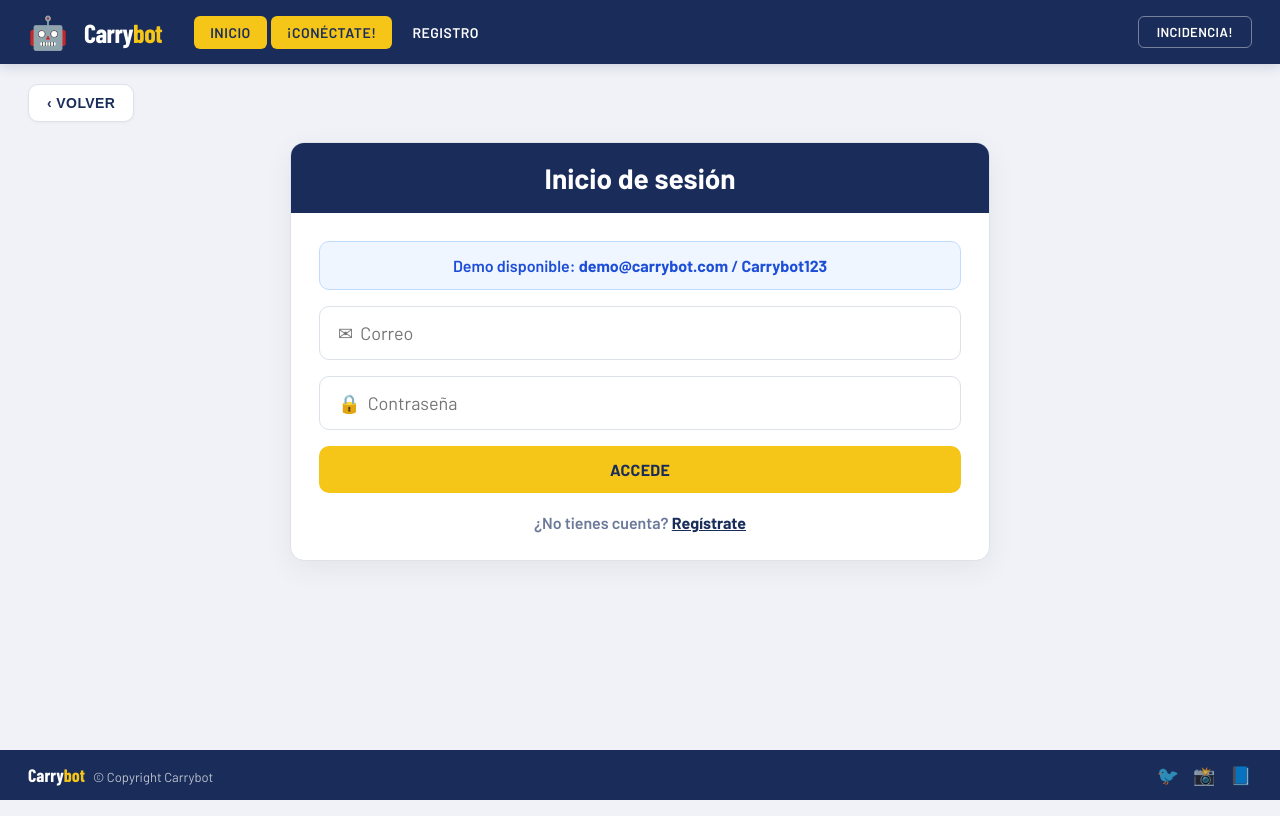
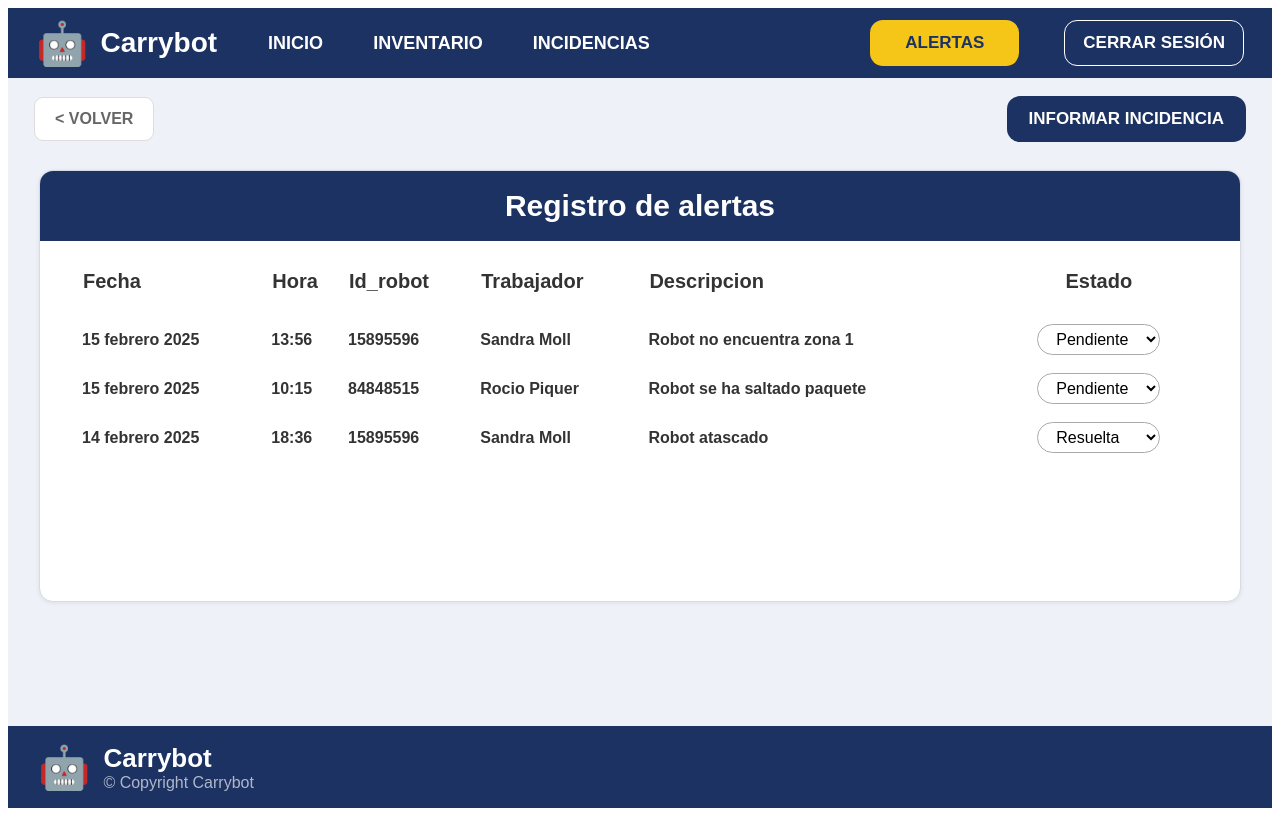
Before and after one commit to JaimeSM21/carrybot_web, a React (Vite) app: page /alertas in a window 1280 px wide. Before the commit this address led to /login. Built offline with nearby package versions, Linux system fonts and the light colour scheme; no server answers.

Commit message:
CB-H4-04
Pagina alertas funcional

```diff
--- a/src/App.jsx
+++ b/src/App.jsx
@@ -10,6 +10,7 @@ import { getSessionUser, logoutSession, seedDemoUser } from './utils/auth'
 import FormularioIncidencias from './pages/FormularioIncidencias'
 import RobotList from './pages/RobotList'
 import RegistroIncidencias from './pages/RegistroIncidencias'
+import RegistroAlertas from './pages/RegistroAlertas'
 
 function App() {
   const [user, setUser] = useState(() => getSessionUser())
@@ -67,10 +68,15 @@ function App() {
 
         <Route path="/contacto" element={<FormularioIncidencias />} />
 
-        <Route path="*" element={<Navigate to={user ? '/home' : '/login'} replace />} />
+        <Route
+          path="/alertas"
+          element={<RegistroAlertas user={user} onLogout={handleLogout} />}
+        />
         <Route path="/robot"  element={<GestionRobot />} />
 
         <Route path="/incidencias" element={<RegistroIncidencias />} />
+
+        <Route path="*" element={<Navigate to={user ? '/home' : '/login'} replace />} />
 
       </Routes>
 
--- /dev/null
+++ b/src/pages/RegistroAlertas.jsx
@@ -0,0 +1,346 @@
+import { useEffect, useState } from 'react'
+import { useNavigate } from 'react-router-dom'
+
+const CSS = `
+.alertas-page {
+  min-height: 100vh;
+  background: #eef1f7;
+  display: flex;
+  flex-direction: column;
+  font-family: Arial, sans-serif;
+}
+
+.alertas-header {
+  height: 70px;
+  background: #1c3263;
+  display: flex;
+  align-items: center;
+  padding: 0 28px;
+  gap: 45px;
+}
+
+.alertas-logo {
+  display: flex;
+  align-items: center;
+  gap: 12px;
+  color: white;
+  font-size: 28px;
+  font-weight: 800;
+}
+
+.alertas-logo-icon {
+  font-size: 42px;
+}
+
+.alertas-nav {
+  display: flex;
+  gap: 38px;
+}
+
+.alertas-nav button {
+  background: none;
+  border: none;
+  color: white;
+  font-weight: 800;
+  font-size: 18px;
+  cursor: pointer;
+}
+
+.alertas-spacer {
+  flex: 1;
+}
+
+.alertas-btn-active {
+  background: #f5c518;
+  color: #1c3263;
+  border: none;
+  border-radius: 13px;
+  padding: 13px 35px;
+  font-weight: 800;
+  font-size: 17px;
+}
+
+.alertas-logout {
+  background: transparent;
+  color: white;
+  border: 1px solid white;
+  border-radius: 13px;
+  padding: 12px 18px;
+  font-weight: 800;
+  font-size: 17px;
+  cursor: pointer;
+}
+
+.alertas-main {
+  flex: 1;
+  padding: 18px 26px;
+}
+
+.alertas-top {
+  display: flex;
+  justify-content: space-between;
+  align-items: center;
+  margin-bottom: 28px;
+}
+
+.alertas-back {
+  background: white;
+  border: 1px solid #ddd;
+  color: #666;
+  font-weight: 800;
+  padding: 12px 20px;
+  border-radius: 9px;
+  font-size: 16px;
+  cursor: pointer;
+}
+
+.alertas-report {
+  background: #1c3263;
+  color: white;
+  border: none;
+  border-radius: 13px;
+  padding: 13px 22px;
+  font-weight: 800;
+  font-size: 17px;
+  cursor: pointer;
+}
+
+.alertas-card {
+  max-width: 1200px;
+  min-height: 430px;
+  margin: 0 auto;
+  background: white;
+  border: 1px solid #d7dbe5;
+  border-radius: 14px;
+  overflow: hidden;
+  box-shadow: 0 1px 4px rgba(0,0,0,0.08);
+}
+
+.alertas-title {
+  background: #1c3263;
+  color: white;
+  text-align: center;
+  font-weight: 800;
+  font-size: 30px;
+  padding: 18px;
+}
+
+.alertas-content {
+  padding: 28px 42px;
+}
+
+.alertas-table {
+  width: 100%;
+  border-collapse: collapse;
+}
+
+.alertas-table th {
+  text-align: left;
+  font-size: 20px;
+  color: #333;
+  padding-bottom: 22px;
+}
+
+.alertas-table td {
+  padding: 9px 0;
+  color: #333;
+  font-weight: 700;
+  font-size: 16px;
+}
+
+.alertas-table th:last-child,
+.alertas-table td:last-child {
+  text-align: center;
+}
+
+.alertas-select {
+  border: 1px solid #aaa;
+  border-radius: 18px;
+  padding: 5px 14px;
+  background: white;
+  font-size: 16px;
+}
+
+.alertas-footer {
+  height: 82px;
+  background: #1c3263;
+  display: flex;
+  align-items: center;
+  padding: 0 30px;
+  color: white;
+}
+
+.alertas-footer-logo {
+  display: flex;
+  align-items: center;
+  gap: 13px;
+}
+
+.alertas-footer-title {
+  font-size: 26px;
+  font-weight: 800;
+}
+
+.alertas-footer-copy {
+  color: rgba(255,255,255,0.65);
+  font-size: 16px;
+}
+`
+
+const datosPrueba = [
+  {
+    id: 1,
+    fecha: '15 febrero 2025',
+    hora: '13:56',
+    robot_codigo: '15895596',
+    trabajador: 'Sandra Moll',
+    descripcion: 'Robot no encuentra zona 1',
+    estado: 'Pendiente',
+  },
+  {
+    id: 2,
+    fecha: '15 febrero 2025',
+    hora: '10:15',
+    robot_codigo: '84848515',
+    trabajador: 'Rocio Piquer',
+    descripcion: 'Robot se ha saltado paquete',
+    estado: 'Pendiente',
+  },
+  {
+    id: 3,
+    fecha: '14 febrero 2025',
+    hora: '18:36',
+    robot_codigo: '15895596',
+    trabajador: 'Sandra Moll',
+    descripcion: 'Robot atascado',
+    estado: 'Resuelta',
+  },
+]
+
+export default function RegistroAlertas({ onLogout }) {
+  const navigate = useNavigate()
+  const [alertas, setAlertas] = useState([])
+
+  useEffect(() => {
+    const style = document.createElement('style')
+    style.innerHTML = CSS
+    document.head.appendChild(style)
+    return () => document.head.removeChild(style)
+  }, [])
+
+  useEffect(() => {
+    fetch('http://localhost:8000/alertas/')
+      .then(res => res.json())
+      .then(data => {
+        if (Array.isArray(data) && data.length > 0) {
+          setAlertas(data)
+        } else {
+          setAlertas(datosPrueba)
+        }
+      })
+      .catch(() => setAlertas(datosPrueba))
+  }, [])
+
+  const cambiarEstado = (id, nuevoEstado) => {
+    setAlertas(actuales =>
+      actuales.map(alerta =>
+        alerta.id === id ? { ...alerta, estado: nuevoEstado } : alerta
+      )
+    )
+
+    fetch(`http://localhost:8000/alertas/${id}/estado`, {
+      method: 'PUT',
+      headers: { 'Content-Type': 'application/json' },
+      body: JSON.stringify({ estado: nuevoEstado }),
+    }).catch(() => {})
+  }
+
+  return (
+    <div className="alertas-page">
+      <header className="alertas-header">
+        <div className="alertas-logo">
+          <span className="alertas-logo-icon">🤖</span>
+          <span>Carrybot</span>
+        </div>
+
+        <nav className="alertas-nav">
+          <button onClick={() => navigate('/home')}>INICIO</button>
+          <button>INVENTARIO</button>
+          <button onClick={() => navigate('/incidencias')}>INCIDENCIAS</button>
+        </nav>
+
+        <div className="alertas-spacer" />
+
+        <button className="alertas-btn-active">ALERTAS</button>
+
+        <button className="alertas-logout" onClick={onLogout}>
+          CERRAR SESIÓN
+        </button>
+      </header>
+
+      <main className="alertas-main">
+        <div className="alertas-top">
+          <button className="alertas-back" onClick={() => navigate(-1)}>
+            &lt; VOLVER
+          </button>
+
+          <button className="alertas-report" onClick={() => navigate('/contacto')}>
+            INFORMAR INCIDENCIA
+          </button>
+        </div>
+
+        <section className="alertas-card">
+          <div className="alertas-title">Registro de alertas</div>
+
+          <div className="alertas-content">
+            <table className="alertas-table">
+              <thead>
+                <tr>
+                  <th>Fecha</th>
+                  <th>Hora</th>
+                  <th>Id_robot</th>
+                  <th>Trabajador</th>
+                  <th>Descripcion</th>
+                  <th>Estado</th>
+                </tr>
+              </thead>
+
+              <tbody>
+                {alertas.map(alerta => (
+                  <tr key={alerta.id}>
+                    <td>{alerta.fecha}</td>
+                    <td>{alerta.hora}</td>
+                    <td>{alerta.robot_codigo || alerta.id_robot}</td>
+                    <td>{alerta.trabajador}</td>
+                    <td>{alerta.descripcion}</td>
+                    <td>
+                      <select
+                        className="alertas-select"
+                        value={alerta.estado}
+                        onChange={e => cambiarEstado(alerta.id, e.target.value)}
+                      >
+                        <option value="Pendiente">Pendiente</option>
+                        <option value="Atendida">Atendida</option>
+                        <option value="Resuelta">Resuelta</option>
+                      </select>
+                    </td>
+                  </tr>
+                ))}
+              </tbody>
+            </table>
+          </div>
+        </section>
+      </main>
+
+      <footer className="alertas-footer">
+        <div className="alertas-footer-logo">
+          <span className="alertas-logo-icon">🤖</span>
+          <div>
+            <div className="alertas-footer-title">Carrybot</div>
+            <div className="alertas-footer-copy">© Copyright Carrybot</div>
+          </div>
+        </div>
+      </footer>
+    </div>
+  )
+}
```
Also changed, not shown: 2 other files (tests, documents, lock files or other folders).
